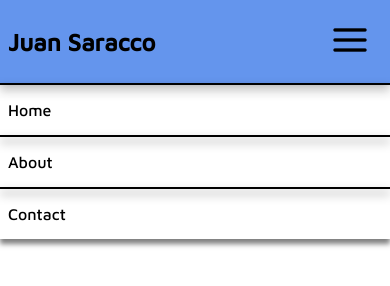
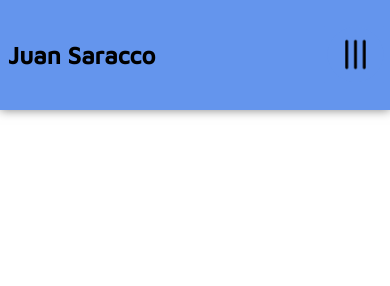
Before and after one commit to juan-saracco/NavBar, a plain HTML site: page index.html in a window 390 px wide. Both pictures are taken after a click on the button 350 px from the left and 41 px from the top of the page. Drawn offline with Linux system fonts and the light colour scheme.

Commit message:
finalizado

```diff
--- a/css/styles.css
+++ b/css/styles.css
@@ -9,6 +9,9 @@
 
 a{
     color: black;
+    width: 100%;
+    display: block;
+    height: 2rem;
 }
 
 h1:hover{
@@ -23,6 +26,7 @@ nav{
     padding: .5rem;
     background-color: cornflowerblue;
     box-shadow: 0 0 10px rgba(0,0,0,0.5);
+    height: 13vh;
 }
 
 ul{
@@ -34,16 +38,26 @@ ul{
 }
 .hamburger{
     background-color: cornflowerblue;
-    width: 4rem;
-    height: 4rem;
-
-
+    width: 3.5rem;
+    height: 3.5rem;
+    border-radius: 80%;
 }
 
 .btn-hamb{
     cursor: pointer;
     border: 0px solid black;
     background-color: cornflowerblue;
+
+}
+
+.rotate90{
+    transition: .8s;
+    rotate: 90deg;
+}
+
+.rotate0{
+    transition: .8s;
+    rotate: 0deg;
 }
 
 .ul-mov{
@@ -73,9 +87,8 @@ a:hover{
 @media screen and (max-width:768px){
     .ul{
         display: none;
-    }
-    .ul-mov{
-        display: inline-block;
+        transition: all .5s ease;
+
     }
 
     .btn-container{
--- a/index.html
+++ b/index.html
@@ -22,11 +22,11 @@
             <li class="li"><a class="a" href="#">Contact</a></li>
         </ul>
         <div class="btn-container">
-            <button class="btn-hamb"><img src="./img/pngegg.png" alt="" class="hamburger"></button>
+            <button class="btn-hamb" id="hamb"><img src="./img/pngegg.png" alt="" class="hamburger"></button>
 
         </div>
     </nav>
-    <ul class="ul-mov">
+    <ul class="ul-mov " id="ulMobile">
         <div class="divider"></div>
         <li class="li"><a class="a" href="#">Home</a></li>
         <div class="divider"></div>
--- a/js/app.js
+++ b/js/app.js
@@ -0,0 +1,17 @@
+//DOM Acces
+const hambBtn = document.getElementById('hamb');
+const ul = document.getElementById('ulMobile');
+
+hambBtn.addEventListener('click', ()=>{
+   if (ul.classList.contains('ul-show' )) {
+    ul.classList.remove('ul-show');
+    hambBtn.classList.add('rotate0');
+    hambBtn.classList.remove('rotate90')
+}else{
+    ul.classList.add('ul-show')
+    hambBtn.classList.add('rotate90')
+    hambBtn.classList.remove('rotate0')
+   }
+
+
+});
```
